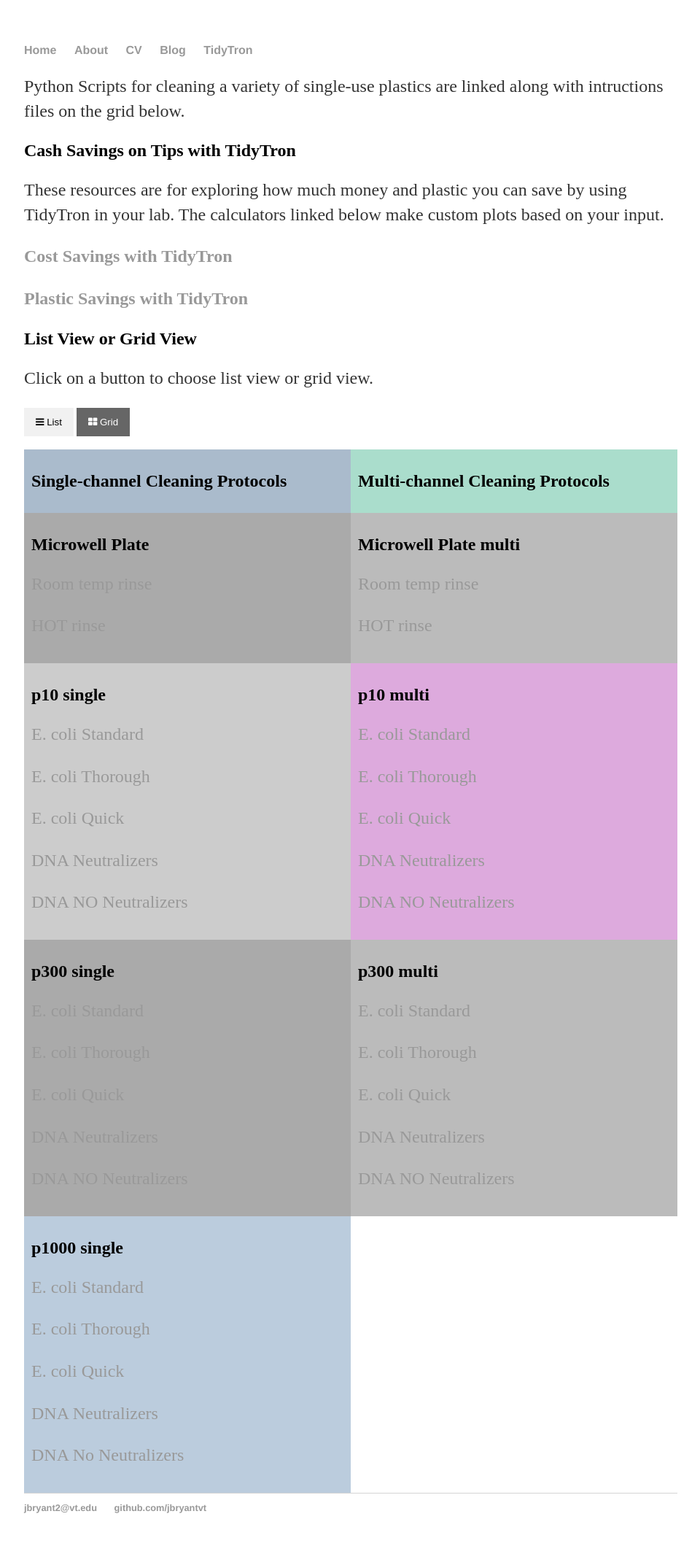
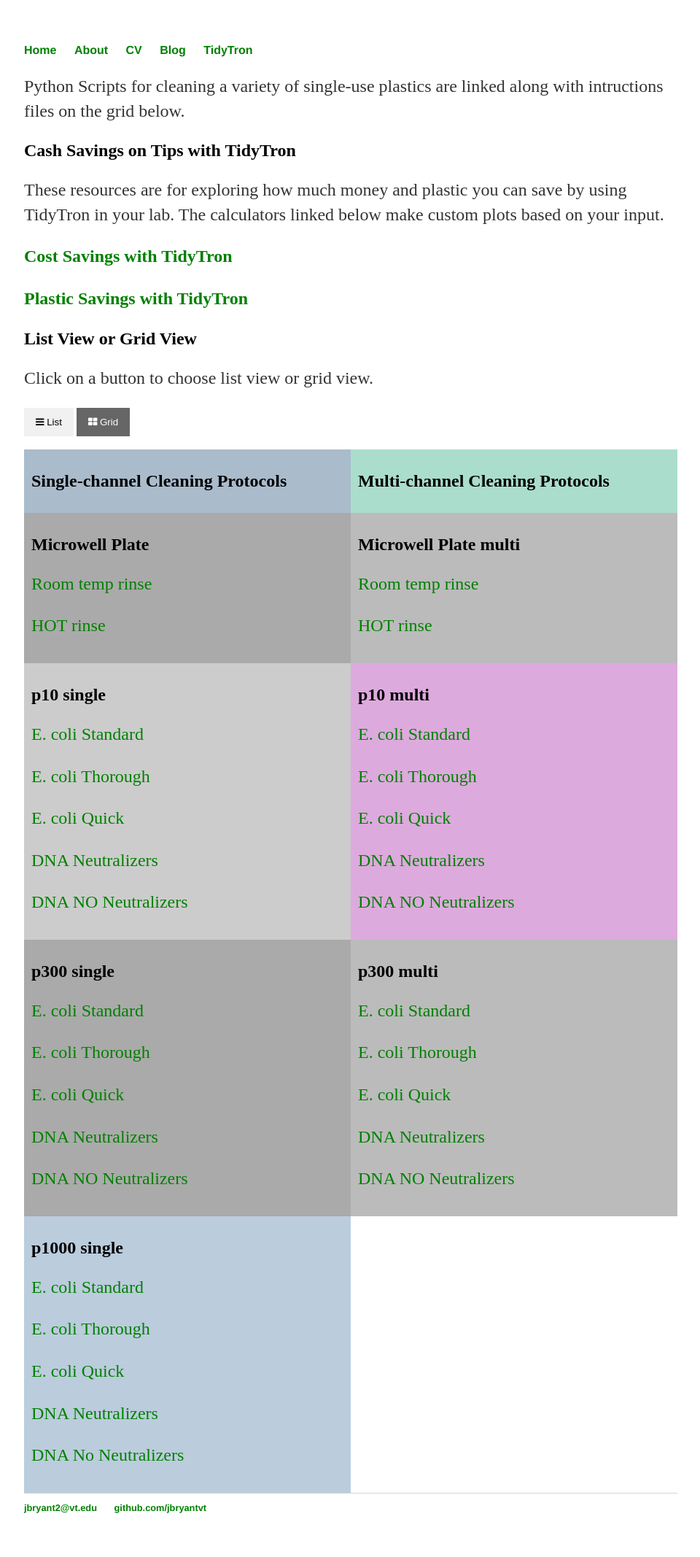
Before and after one commit to jbryantvt/jbryantvt.github.io, a Jekyll site: the page built from TidyTron/index.html, in a window 1280 px wide. Shown: the whole page at 73% size, without its empty margins (159-1119 px from the left). Built offline with Jekyll 4.4.1, drawn with Linux system fonts in a browser that asks for light colours.

Commit message:
Update index.html

```diff
--- a/TidyTron/index.html
+++ b/TidyTron/index.html
@@ -63,6 +63,12 @@
 .btn.active {
   background-color: #666;
   color: white;
+}
+
+a:link {
+  color: green;
+  background-color: transparent;
+  text-decoration: none;
 }
 </style>
 </head>
```
